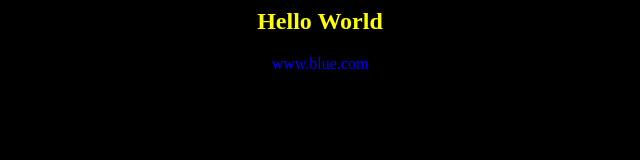
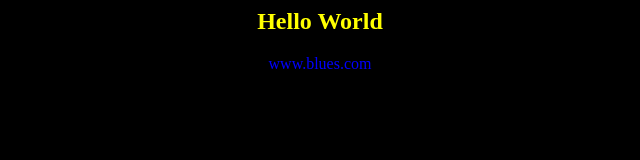
Before and after one commit to SquareSq/cijenkins, a plain HTML site: page index.html in a window 1280 px wide. Shown: the full height of the page, 320-960 px from the left. Drawn offline with Linux system fonts and the light colour scheme.

Commit message:
Next UPDT

```diff
--- a/index.html
+++ b/index.html
@@ -2,7 +2,7 @@
 <body bgcolor=black>
 <center>
 <h2><font color=yellow>Hello World</font></h2>
-<font color=blue>www.blue.com</font>
+<font color=blue>www.blues.com</font>
 </center>
 </body>
 </html>
```
